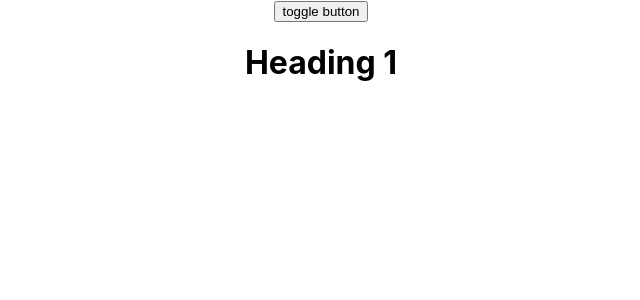
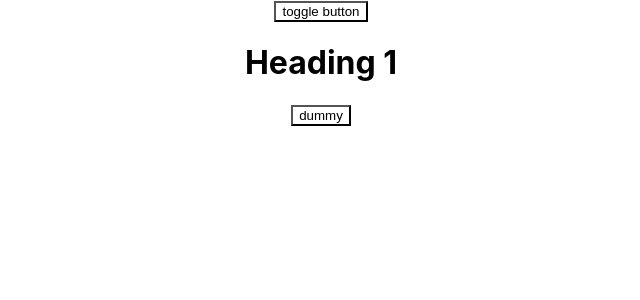
Before and after one commit to anupbidwai/react-redux-course, a React (Create React App) app: page / in a window 1280 px wide. Shown: the top 300 px of the page, without its empty margins (319-959 px from the left). Built offline with nearby package versions, Linux system fonts and the light colour scheme.

Commit message:
practice

```diff
--- a/src/App.js
+++ b/src/App.js
@@ -15,6 +15,7 @@ function App() {
       <div className="App" style={{ backgroundColor: theme.backgroundColor, color: theme.color }}>
         <Button type="button" label="toggle button" onClick={toggleTheme}>toggle button</Button>
         <h1>Heading 1</h1>
+        <Button type="button" label="dummy">dummy</Button>
       </div>
     </ThemeContext.Provider>
   );
--- a/src/components/Elements.js
+++ b/src/components/Elements.js
@@ -1,15 +1,14 @@
-import { useContext } from "react";
 import { ThemeContext } from "../context/theme_context";
 
 export function Button(props) {
     const { label, ...rest } = props;
-    const theme = useContext(ThemeContext);
-    let style = {};
-    if (theme) {
-        style = {
-            backgroundColor: theme.backgroundColor,
-            color: theme.color
-        }
-    }
-    return <button area-label={label} {...rest} >{props.children && props.children}</button>
+    return (
+        <ThemeContext.Consumer>
+            {
+                (theme) => (
+                    <button area-label={label} {...rest} style={{ ...theme }} >{props.children && props.children}</button>
+                )
+            }
+        </ThemeContext.Consumer>
+    )
 }
```
